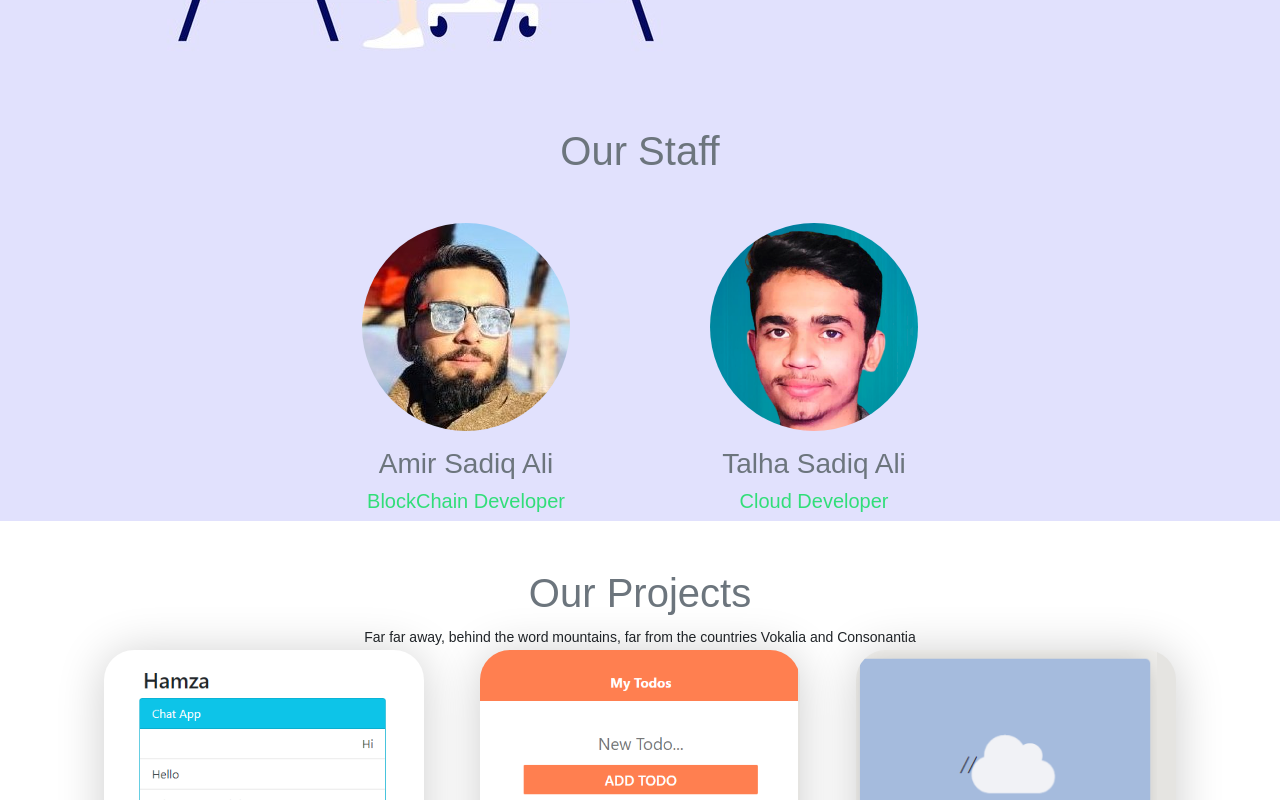
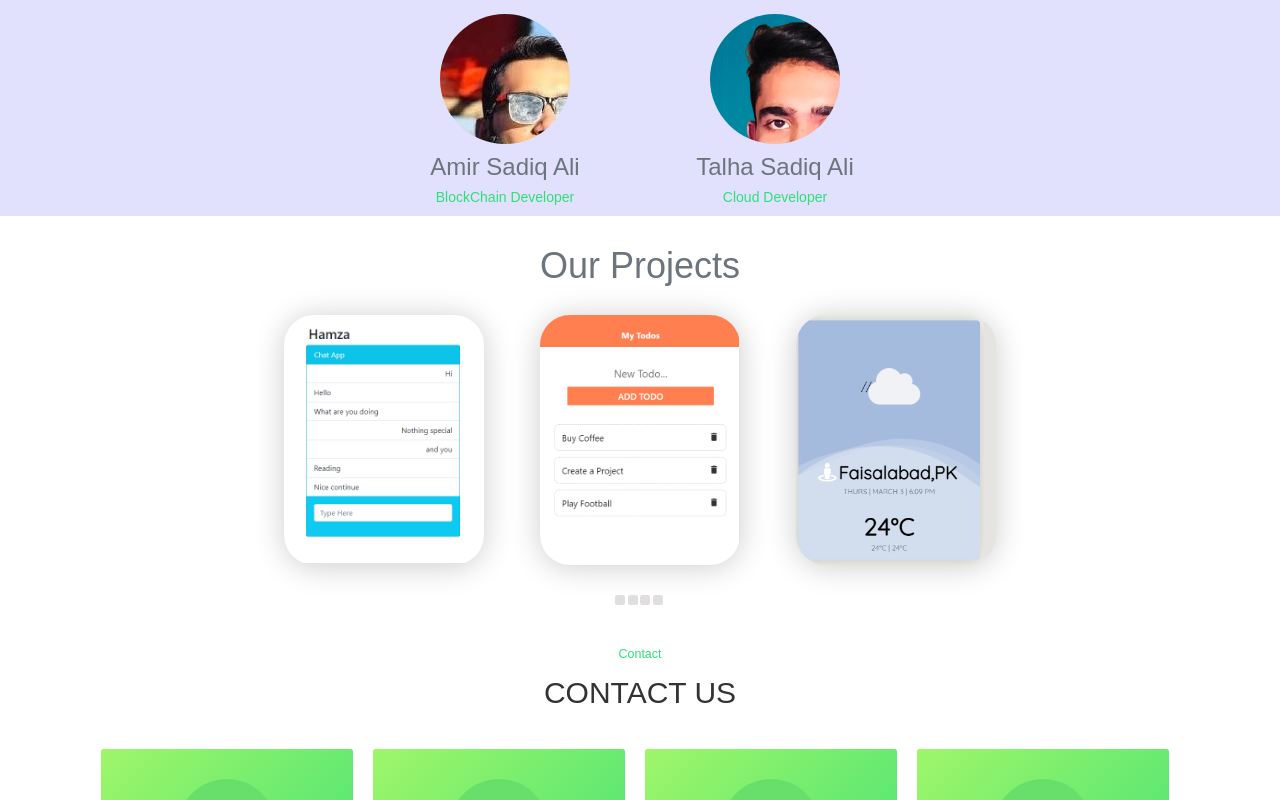
Before and after one commit to faiza203/Portfolio, a React (Create React App) app: page / in a window 1280 px wide. Shown: the part 1620-2420 px from the top of the page. Built offline with nearby package versions, Linux system fonts and the light colour scheme; a web font is replaced by a local one.

Commit message:
Update Styles

```diff
--- a/public/index.html
+++ b/public/index.html
@@ -20,8 +20,21 @@
       rel="stylesheet"
       href="https://fonts.googleapis.com/css?family=Roboto:300,400,500,700|Google+Sans:400,500,700"
     />
-    <link rel="stylesheet" href="https://fonts.googleapis.com/icon?family=Material+Icons">
-    <link href="https://fonts.googleapis.com/css?family=Material+Icons|Material+Icons+Outlined|Material+Icons+Two+Tone|Material+Icons+Round|Material+Icons+Sharp" rel="stylesheet">
+    <link
+      rel="stylesheet"
+      href="https://fonts.googleapis.com/icon?family=Material+Icons"
+    />
+    <link
+      href="https://fonts.googleapis.com/css?family=Material+Icons|Material+Icons+Outlined|Material+Icons+Two+Tone|Material+Icons+Round|Material+Icons+Sharp"
+      rel="stylesheet"
+    />
+    <link
+      rel="stylesheet"
+      href="https://maxcdn.bootstrapcdn.com/bootstrap/3.4.1/css/bootstrap.min.css"
+    />
+    <script src="https://ajax.googleapis.com/ajax/libs/jquery/3.5.1/jquery.min.js"></script>
+    <script src="https://maxcdn.bootstrapcdn.com/bootstrap/3.4.1/js/bootstrap.min.js"></script>
+
     <title>React App</title>
   </head>
   <body>
--- a/src/components/Projects.js
+++ b/src/components/Projects.js
@@ -4,21 +4,17 @@ import "./css/projects.css";
 const Projects = () => {
   return (
     <div id="Projects">
-      <h1 className="h1 text-muted mt-5">Our Projects</h1>
-      <p>
-        Far far away, behind the word mountains, far from the countries Vokalia
-        and Consonantia
-      </p>
+      <h1 className="h1 text-muted mt-5 mb-5">Our Projects</h1>
       <div className="d-flex projectImages  justify-content-center">
         <div className="projectBackgroundImage chat-app"></div>
         <div className="projectBackgroundImage todo-app "></div>
         <div className="projectBackgroundImage weather-app"></div>
       </div>
-      <div className="dots d-inline-flex justify-content-center">
-        <p className="rounded ml-5 mr-5"></p>
-        <p className="rounded ml-5 mr-5"></p>
-        <p className="rounded ml-5 mr-5"></p>
-        <p className="rounded ml-5 mr-5"></p>
+      <div className="dots d-inline-flex justify-content-center mt-5">
+        <p className="rounded  me-1"></p>
+        <p className="rounded  me-1"></p>
+        <p className="rounded  me-1"></p>
+        <p className="rounded  me-1"></p>
       </div>
     </div>
   );
--- a/src/components/Services.js
+++ b/src/components/Services.js
@@ -79,7 +79,7 @@ const Services = () => {
           id="Creative"
           onClick={() => addTitle("Creative")}
         >
-          <span class="material-icons-outlined">emoji_objects</span>
+          <span className="material-icons-outlined">emoji_objects</span>
           <p>Creative</p>
         </li>
       </ul>
```
Also changed, not shown: 1 other file (tests, documents, lock files or other folders).
